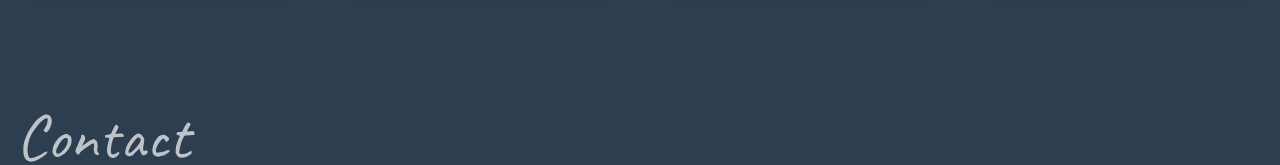
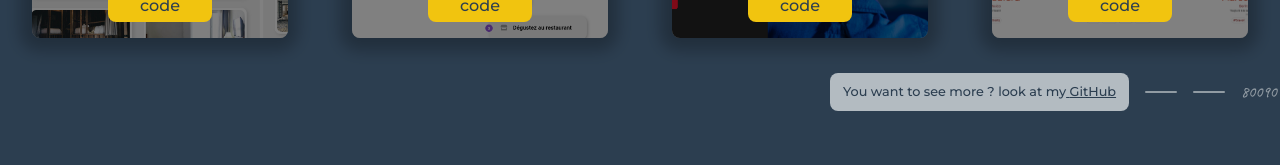
Before and after one commit to TheCatIsOnTheMoon/myportfolio, a React (Create React App) app: page / in a window 1280 px wide. Shown: the part 1242-1407 px from the top of the page. Built offline with nearby package versions, Linux system fonts and the light colour scheme.

Commit message:
work on separators

```diff
--- a/src/Css/App.css
+++ b/src/Css/App.css
@@ -362,7 +362,44 @@ main {
     width: 90vw;
   }
 }
-/* ---------------- contact ------------------*/
+/* ---------------- contact ------------------*/ /* -----------separator----------------- */
+.separator {
+  display: flex;
+  align-items: center;
+  gap: 1em;
+  margin-top: 1em;
+  padding: 0.2em;
+  opacity: 70%;
+}
+.separator_number {
+  font-family: "Caveat", cursive;
+}
+.separator_line {
+  height: 0.15em;
+  width: 2em;
+  background-color: #bdc3c7;
+  border-radius: 3em;
+}
+.separator_text {
+  background-color: #ecf0f1;
+  color: #2c3e50;
+  border-radius: 0.5rem;
+  font-size: 0.8rem;
+  padding: 1em;
+}
+.separator_text a {
+  display: inline;
+  color: #2c3e50;
+  text-decoration: underline;
+}
+.separator_text a:hover {
+  color: #f1c40f;
+}
+
+.reverse {
+  flex-direction: row-reverse;
+}
+
 .button {
   padding: 0.5em 2em;
   border-radius: 0.5rem;
--- a/src/Sass/App.scss
+++ b/src/Sass/App.scss
@@ -18,5 +18,7 @@
 @import 'components/projects/_project';
 @import 'components/_contact';
 
+@import 'components/_separator';
+
 @import 'composants/_buttons';
 @import 'composants/_animations';
--- a/src/Sass/components/_separator.scss
+++ b/src/Sass/components/_separator.scss
@@ -8,28 +8,37 @@
   padding: 0.2em;
 
   opacity: 70%;
+
+  &_number {
+    font-family: $font_secondary;
   }
-.separator_number {
-  font-family: var(--font-secondary);
-}
-.separator_line {
+
+  &_line {
     height: 0.15em;
     width: 2em;
-  background-color: var(--color-secondary--darker);
+    background-color: $color_secondary;
     border-radius: 3em;
   }
-.separator_text {
-  background-color: var(--color-secondary);
-  color: var(--color-primary);
-  border-radius: var(--borderradius-primary);
+
+  &_text {
+    background-color: $color_secondary--lighter;
+    color: $color_primary;
+    border-radius: $border-radius_primary;
     font-size: 0.8rem;
-  padding: 0.5em;
+    padding: 1em;
+
+    & a {
+      display: inline;
+      color: $color_primary;
+      text-decoration: underline;
+
+      &:hover {
+        color: $color_tertiary;
       }
-.separator_text a {
-  display: inline;
-  color: var(--color-primary);
-  text-decoration: underline;
     }
-.separator_text a:hover {
-  color: var(--color-tertiary);
   }
+}
+
+.reverse {
+  flex-direction: row-reverse;
+}
--- a/src/components/Separator/Separator.tsx
+++ b/src/components/Separator/Separator.tsx
@@ -1,14 +1,22 @@
 import React from 'react';
 
-function Separator() {
+interface SeparatorProps {
+  position: string;
+  number: number;
+  text: string;
+  linkText: string;
+  link: string;
+}
+
+function Separator({position, number, text, linkText, link}:SeparatorProps) {
   return (
-    <div className="separator">
-      <p className="separator_number">31908</p>
+    <div className={`separator ${position}`}>
+      <p className="separator_number">{number}</p>
       <div className="separator_line"></div>
       <div className="separator_line"></div>
       <div className="separator_text">
-        You want to know more ? Take a look at my
-        <a href="https://www.linkedin.com/in/gilletgaras-samantha/">linkedIn</a>
+        {text}
+        <a href={link}> {linkText}</a>
       </div>
     </div>
   );
--- /dev/null
+++ b/src/data/separators.ts
@@ -0,0 +1,23 @@
+export const separators = [
+  {
+    id: 0,
+    number: 31908,
+    text: 'You want to know more ? Take a look at my',
+    linkText: 'linkedIn',
+    link: "https://www.linkedin.com/in/gilletgaras-samantha/",
+  },
+  {
+    id: 1,
+    number: 80090,
+    text: 'You want to see more ? look at my',
+    linkText: 'GitHub',
+    link: 'vscode.svg',
+  },
+  {
+    id: 2,
+    number: 76367,
+    text: 'You want to see more ? look at my',
+    linkText: 'vscode.svg',
+    link: 'vscode.svg',
+  },
+];
--- a/src/data/skills.ts
+++ b/src/data/skills.ts
@@ -20,6 +20,10 @@ export const skills = [
     icon: 'js.svg',
   },
   {
+    name: 'ts',
+    icon: 'ts.svg',
+  },
+  {
     name: 'react',
     icon: 'react.svg',
   },
--- a/src/layout/Home/Home.tsx
+++ b/src/layout/Home/Home.tsx
@@ -4,15 +4,35 @@ import React from 'react';
 import About from '../../components/About/About';
 import Contact from '../../components/Contact/Contact';
 import Projects from '../../components/Projects/Projects';
+import Separator from '../../components/Separator/Separator';
 import Skills from '../../components/Skills/Skills';
+
+//data
+import { separators } from '../../data/separators';
 
 function Home() {
   return (
     <>
       <main>
         <About />
+        <Separator
+          key={separators[0].id}
+          position=""
+          number={separators[0].number}
+          text={separators[0].text}
+          linkText={separators[0].linkText}
+          link={separators[0].link}
+        />
         <Skills />
         <Projects />
+        <Separator
+          key={separators[1].id}
+          position="reverse"
+          number={separators[1].number}
+          text={separators[1].text}
+          linkText={separators[1].linkText}
+          link={separators[1].link}
+        />
         <Contact />
       </main>
     </>
```
Also changed, not shown: src/assets/svg/ts.svg (added). Lines whose indentation alone changed are shown as unchanged.
